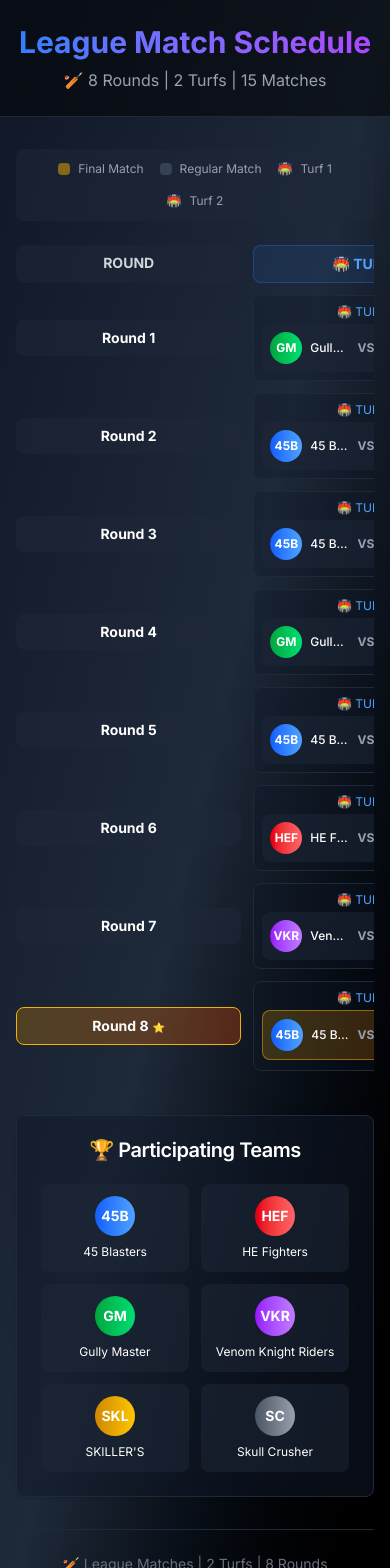
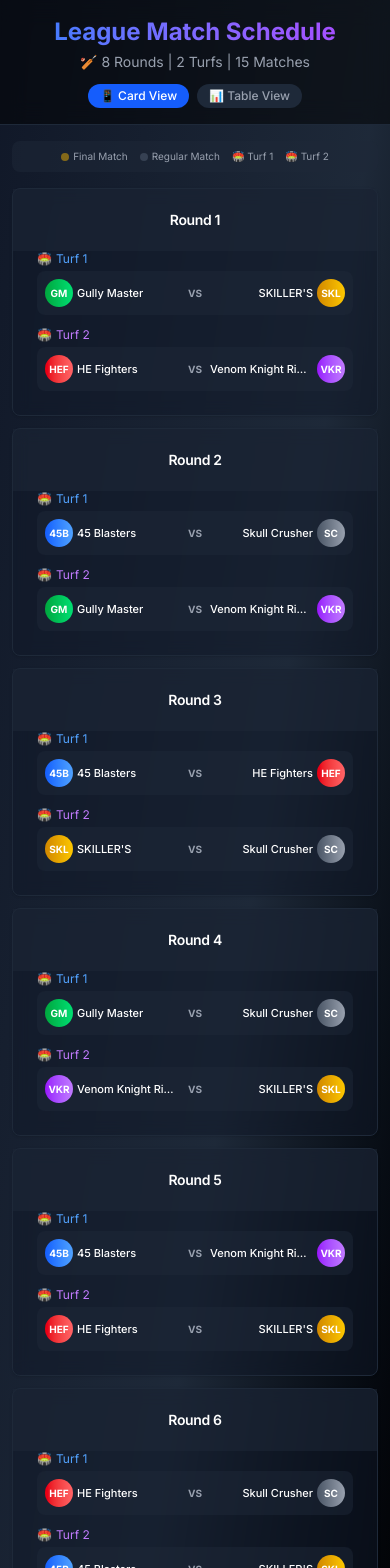
Before and after one commit to pratham-oo/cricket-auction-dashboard, a Next.js app: page /schedule in a window 390 px wide. Shown: the top 1568 px of the page. Built offline with nearby package versions, Linux system fonts and the light colour scheme.

Commit message:
Make match schedule page mobile-friendly with card/table view toggle

```diff
--- a/src/app/schedule/page.tsx
+++ b/src/app/schedule/page.tsx
@@ -1,5 +1,6 @@
 'use client';
 
+import { useState } from 'react';
 import { Card, CardContent, CardHeader, CardTitle } from '@/components/ui/Card';
 
 // Team initials mapping
@@ -41,19 +42,19 @@ function MatchCard({ team1, team2, isFinal = false }: { team1: string; team2: st
   const color2 = teamColors[team2] || 'from-gray-600 to-gray-400';
 
   return (
-    <div className={`flex items-center justify-between gap-2 p-2 rounded-lg ${isFinal ? 'bg-gradient-to-r from-yellow-500/20 to-orange-500/20 border border-yellow-500/50' : 'bg-gray-800/50'}`}>
-      <div className="flex items-center gap-2 flex-1 min-w-0">
-        <div className={`w-8 h-8 rounded-full bg-gradient-to-r ${color1} flex items-center justify-center text-white font-bold text-xs flex-shrink-0`}>
+    <div className={`flex items-center justify-between gap-1 p-2 rounded-lg ${isFinal ? 'bg-gradient-to-r from-yellow-500/20 to-orange-500/20 border border-yellow-500/50' : 'bg-gray-800/50'}`}>
+      <div className="flex items-center gap-1 flex-1 min-w-0">
+        <div className={`w-7 h-7 rounded-full bg-gradient-to-r ${color1} flex items-center justify-center text-white font-bold text-[10px] flex-shrink-0`}>
           {initial1}
         </div>
-        <span className="text-white font-medium text-xs truncate">{team1}</span>
+        <span className="text-white font-medium text-[11px] truncate">{team1}</span>
       </div>
 
-      <div className="text-gray-400 font-bold text-xs flex-shrink-0">VS</div>
+      <div className="text-gray-400 font-bold text-[10px] flex-shrink-0 px-1">VS</div>
 
-      <div className="flex items-center gap-2 flex-1 min-w-0 justify-end">
-        <span className="text-white font-medium text-xs truncate">{team2}</span>
-        <div className={`w-8 h-8 rounded-full bg-gradient-to-r ${color2} flex items-center justify-center text-white font-bold text-xs flex-shrink-0`}>
+      <div className="flex items-center gap-1 flex-1 min-w-0 justify-end">
+        <span className="text-white font-medium text-[11px] truncate">{team2}</span>
+        <div className={`w-7 h-7 rounded-full bg-gradient-to-r ${color2} flex items-center justify-center text-white font-bold text-[10px] flex-shrink-0`}>
           {initial2}
         </div>
       </div>
@@ -61,54 +62,123 @@ function MatchCard({ team1, team2, isFinal = false }: { team1: string; team2: st
   );
 }
 
+// Mobile card view for each round
+function MobileRoundCard({ round, match, isFinal }: { round: number; match: any; isFinal: boolean }) {
+  return (
+    <Card className={`mb-3 ${isFinal ? 'border-yellow-500/50' : ''}`}>
+      <CardHeader className={`p-3 ${isFinal ? 'bg-gradient-to-r from-yellow-500/20 to-orange-500/20' : 'bg-gray-800/50'}`}>
+        <CardTitle className="text-sm font-bold text-white text-center">
+          Round {round} {isFinal && <span className="text-yellow-400">⭐ FINAL</span>}
+        </CardTitle>
+      </CardHeader>
+      <CardContent className="p-3 space-y-3">
+        {/* Turf 1 */}
+        <div>
+          <div className="text-xs text-blue-400 mb-1 flex items-center gap-1">
+            <span>🏟️</span> Turf 1
+          </div>
+          <MatchCard
+            team1={match.turf1.team1}
+            team2={match.turf1.team2}
+            isFinal={isFinal}
+          />
+        </div>
+
+        {/* Turf 2 */}
+        <div>
+          <div className="text-xs text-purple-400 mb-1 flex items-center gap-1">
+            <span>🏟️</span> Turf 2
+          </div>
+          {match.turf2 ? (
+            <MatchCard
+              team1={match.turf2.team1}
+              team2={match.turf2.team2}
+              isFinal={false}
+            />
+          ) : (
+            <div className="flex items-center justify-center h-[52px] text-gray-500 text-xs bg-gray-800/30 rounded-lg">
+              No Match
+            </div>
+          )}
+        </div>
+      </CardContent>
+    </Card>
+  );
+}
+
 export default function SchedulePage() {
+  const [viewMode, setViewMode] = useState<'table' | 'cards'>('cards');
+
   return (
     <div className="min-h-screen bg-gradient-to-br from-gray-900 via-gray-800 to-black">
       {/* Header */}
       <header className="bg-black/50 backdrop-blur-md border-b border-gray-800 sticky top-0 z-50">
-        <div className="container mx-auto px-4 py-6">
-          <h1 className="text-3xl md:text-4xl font-bold text-center bg-gradient-to-r from-blue-500 to-purple-500 bg-clip-text text-transparent">
+        <div className="container mx-auto px-4 py-4">
+          <h1 className="text-2xl md:text-3xl font-bold text-center bg-gradient-to-r from-blue-500 to-purple-500 bg-clip-text text-transparent">
             League Match Schedule
           </h1>
-          <p className="text-center text-gray-400 mt-2">
+          <p className="text-center text-gray-400 text-sm mt-1">
             🏏 8 Rounds | 2 Turfs | 15 Matches
           </p>
+
+          {/* View Toggle for Mobile */}
+          <div className="flex justify-center gap-2 mt-3">
+            <button
+              onClick={() => setViewMode('cards')}
+              className={`px-3 py-1 rounded-full text-xs font-medium transition-colors ${
+                viewMode === 'cards'
+                  ? 'bg-blue-600 text-white'
+                  : 'bg-gray-800 text-gray-400'
+              }`}
+            >
+              📱 Card View
+            </button>
+            <button
+              onClick={() => setViewMode('table')}
+              className={`px-3 py-1 rounded-full text-xs font-medium transition-colors ${
+                viewMode === 'table'
+                  ? 'bg-blue-600 text-white'
+                  : 'bg-gray-800 text-gray-400'
+              }`}
+            >
+              📊 Table View
+            </button>
+          </div>
         </div>
       </header>
 
-      <div className="container mx-auto px-4 py-8">
+      <div className="container mx-auto px-3 py-4">
         {/* Legend */}
-        <div className="mb-6 p-3 bg-gray-800/50 rounded-lg flex flex-wrap justify-center gap-4 text-xs text-gray-400">
-          <div className="flex items-center gap-2">
-            <div className="w-3 h-3 bg-yellow-500/50 rounded"></div>
+        <div className="mb-4 p-2 bg-gray-800/50 rounded-lg flex flex-wrap justify-center gap-3 text-[10px] text-gray-400">
+          <div className="flex items-center gap-1">
+            <div className="w-2 h-2 bg-yellow-500/50 rounded"></div>
             <span>Final Match</span>
           </div>
-          <div className="flex items-center gap-2">
-            <div className="w-3 h-3 bg-gray-700 rounded"></div>
+          <div className="flex items-center gap-1">
+            <div className="w-2 h-2 bg-gray-700 rounded"></div>
             <span>Regular Match</span>
           </div>
-          <div className="flex items-center gap-2">
-            <span>🏟️</span>
-            <span>Turf 1</span>
+          <div className="flex items-center gap-1">
+            <span>🏟️ Turf 1</span>
           </div>
-          <div className="flex items-center gap-2">
-            <span>🏟️</span>
-            <span>Turf 2</span>
+          <div className="flex items-center gap-1">
+            <span>🏟️ Turf 2</span>
           </div>
         </div>
 
-        {/* Schedule Grid */}
-        <div className="overflow-x-auto">
-          <div className="min-w-[700px]">
+        {/* Table View (Desktop) */}
+        {viewMode === 'table' && (
+          <div className="hidden md:block overflow-x-auto">
+            <div className="min-w-[600px]">
               {/* Table Header */}
-            <div className="grid grid-cols-3 gap-3 mb-3">
-              <div className="text-center font-bold text-gray-300 py-2 px-3 bg-gray-800/50 rounded-lg text-sm">
+              <div className="grid grid-cols-3 gap-2 mb-2">
+                <div className="text-center font-bold text-gray-300 py-2 px-2 bg-gray-800/50 rounded-lg text-xs">
                   ROUND
                 </div>
-              <div className="text-center font-bold text-blue-400 py-2 px-3 bg-blue-500/10 rounded-lg border border-blue-500/30 text-sm">
+                <div className="text-center font-bold text-blue-400 py-2 px-2 bg-blue-500/10 rounded-lg border border-blue-500/30 text-xs">
                   🏟️ TURF 1
                 </div>
-              <div className="text-center font-bold text-purple-400 py-2 px-3 bg-purple-500/10 rounded-lg border border-purple-500/30 text-sm">
+                <div className="text-center font-bold text-purple-400 py-2 px-2 bg-purple-500/10 rounded-lg border border-purple-500/30 text-xs">
                   🏟️ TURF 2
                 </div>
               </div>
@@ -117,10 +187,9 @@ export default function SchedulePage() {
               {matches.map((match) => {
                 const isFinal = match.round === 8;
                 return (
-                <div key={match.round} className="grid grid-cols-3 gap-3 mb-3">
-                  {/* Round Number */}
+                  <div key={match.round} className="grid grid-cols-3 gap-2 mb-2">
                     <div className="flex items-center justify-center">
-                    <div className={`text-center font-bold text-white py-2 px-3 rounded-lg w-full text-sm ${
+                      <div className={`text-center font-bold text-white py-2 px-2 rounded-lg w-full text-xs ${
                         isFinal ? 'bg-gradient-to-r from-yellow-600/30 to-orange-600/30 border border-yellow-500' : 'bg-gray-800/50'
                       }`}>
                         Round {match.round}
@@ -128,9 +197,7 @@ export default function SchedulePage() {
                       </div>
                     </div>
 
-                  {/* Turf 1 */}
-                  <div className="bg-gray-900/30 rounded-lg p-2 border border-gray-800">
-                    <div className="text-xs text-blue-400 mb-1 text-center">🏟️ TURF 1</div>
+                    <div className="bg-gray-900/30 rounded-lg p-1 border border-gray-800">
                       <MatchCard
                         team1={match.turf1.team1}
                         team2={match.turf1.team2}
@@ -138,9 +205,7 @@ export default function SchedulePage() {
                       />
                     </div>
 
-                  {/* Turf 2 */}
-                  <div className="bg-gray-900/30 rounded-lg p-2 border border-gray-800">
-                    <div className="text-xs text-purple-400 mb-1 text-center">🏟️ TURF 2</div>
+                    <div className="bg-gray-900/30 rounded-lg p-1 border border-gray-800">
                       {match.turf2 ? (
                         <MatchCard
                           team1={match.turf2.team1}
@@ -158,20 +223,45 @@ export default function SchedulePage() {
               })}
             </div>
           </div>
+        )}
+
+        {/* Card View (Mobile) */}
+        {viewMode === 'cards' && (
+          <div className="md:hidden">
+            {matches.map((match) => {
+              const isFinal = match.round === 8;
+              return (
+                <MobileRoundCard
+                  key={match.round}
+                  round={match.round}
+                  match={match}
+                  isFinal={isFinal}
+                />
+              );
+            })}
+          </div>
+        )}
+
+        {/* Table View on Desktop (always visible on large screens) */}
+        {viewMode === 'table' && (
+          <div className="hidden md:block">
+            {/* Already shown above */}
+          </div>
+        )}
 
         {/* Teams Participating */}
-        <Card className="mt-8">
-          <CardHeader>
-            <CardTitle className="text-xl text-white text-center">🏆 Participating Teams</CardTitle>
+        <Card className="mt-6">
+          <CardHeader className="p-3">
+            <CardTitle className="text-base text-white text-center">🏆 Participating Teams</CardTitle>
           </CardHeader>
-          <CardContent>
-            <div className="grid grid-cols-2 md:grid-cols-3 lg:grid-cols-6 gap-3">
+          <CardContent className="p-3">
+            <div className="grid grid-cols-2 md:grid-cols-3 lg:grid-cols-6 gap-2">
               {Object.keys(teamInitials).map((team) => (
-                <div key={team} className="flex flex-col items-center p-3 bg-gray-800/50 rounded-lg">
-                  <div className={`w-10 h-10 rounded-full bg-gradient-to-r ${teamColors[team]} flex items-center justify-center text-white font-bold text-sm`}>
+                <div key={team} className="flex flex-col items-center p-2 bg-gray-800/50 rounded-lg">
+                  <div className={`w-8 h-8 rounded-full bg-gradient-to-r ${teamColors[team]} flex items-center justify-center text-white font-bold text-[10px]`}>
                     {teamInitials[team]}
                   </div>
-                  <p className="text-white text-xs text-center mt-2">{team}</p>
+                  <p className="text-white text-[10px] text-center mt-1">{team}</p>
                 </div>
               ))}
             </div>
@@ -179,8 +269,8 @@ export default function SchedulePage() {
         </Card>
 
         {/* Footer */}
-        <footer className="border-t border-gray-800 py-6 mt-8">
-          <div className="container mx-auto px-4 text-center text-gray-500 text-sm">
+        <footer className="border-t border-gray-800 py-4 mt-6">
+          <div className="container mx-auto px-4 text-center text-gray-500 text-[10px]">
             <p>🏏 League Matches | 2 Turfs | 8 Rounds</p>
             <p className="mt-1">Developed by Pratham Shinde</p>
           </div>
```
Lines whose indentation alone changed are shown as unchanged.
